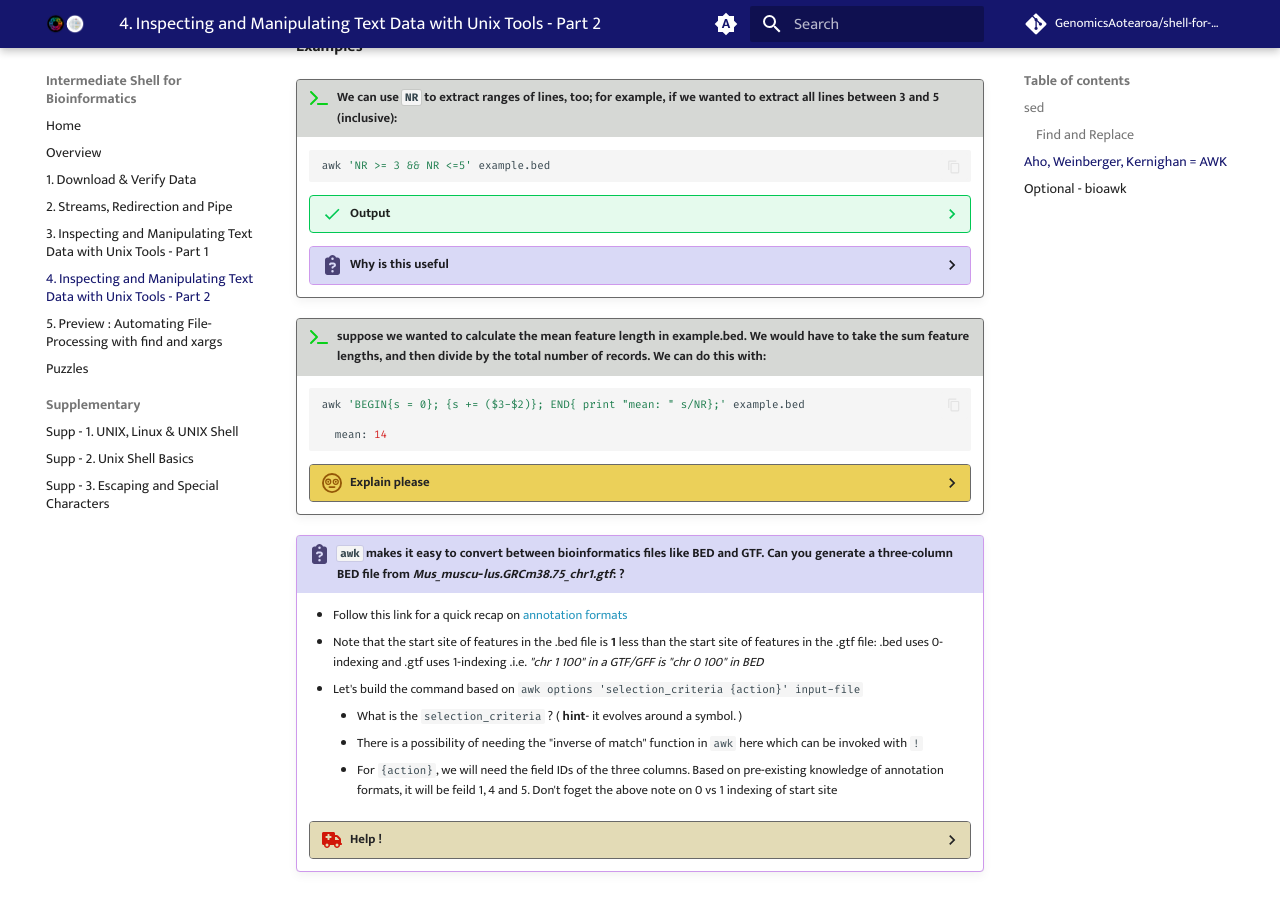
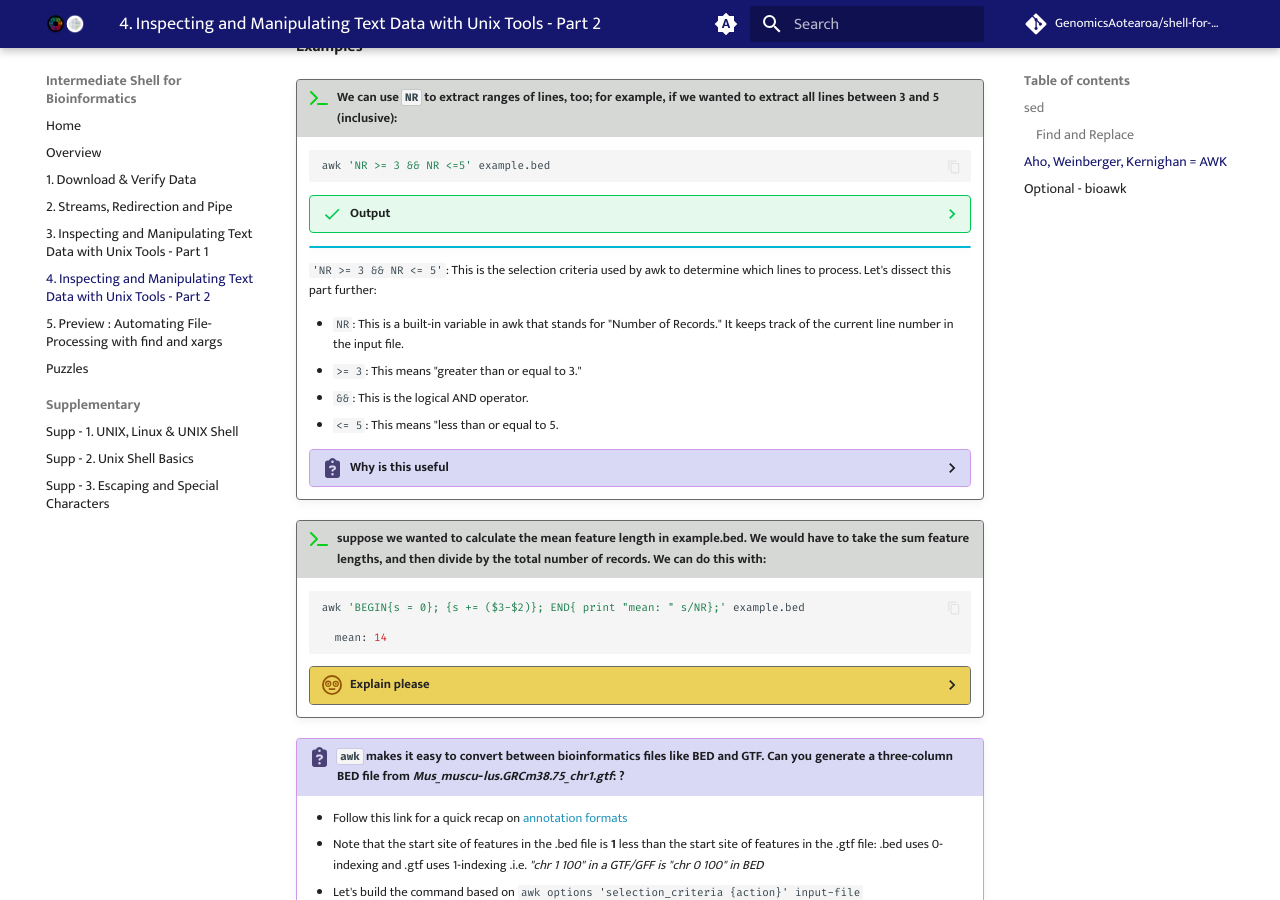
Before and after one commit to GenomicsAotearoa/shell-for-bioinformatics, an MkDocs documentation site: the page built from docs/5_inspectmanipulate2.md, in a window 1280 px wide and 900 px high, scrolled down 7680 px. Built offline with MkDocs 1.6.1 and Material for MkDocs 9.7.7, drawn with Linux system fonts in a browser that asks for light colours; comment, search, counter and statistics services are not loaded.

Commit message:
update awk why is this useful

````diff
--- a/docs/5_inspectmanipulate2.md
+++ b/docs/5_inspectmanipulate2.md
@@ -457,6 +457,15 @@ We can also chain patterns, by using logical operators `&&` (AND), `||` (OR), an
         >    chr3	16	27
         >```
 
+    !!! info ""
+
+    `'NR >= 3 && NR <= 5'`: This is the selection criteria used by awk to determine which lines to process. Let's dissect this part further:
+
+    - `NR`: This is a built-in variable in awk that stands for "Number of Records." It keeps track of the current line number in the input file.
+    - `>= 3`: This means "greater than or equal to 3."
+    - `&&`: This is the logical AND operator.
+    - `<= 5`: This means "less than or equal to 5.
+
     ??? clipboard-question "Why is this useful"
 
         - Extract a specific subset of lines from a larger file
````
